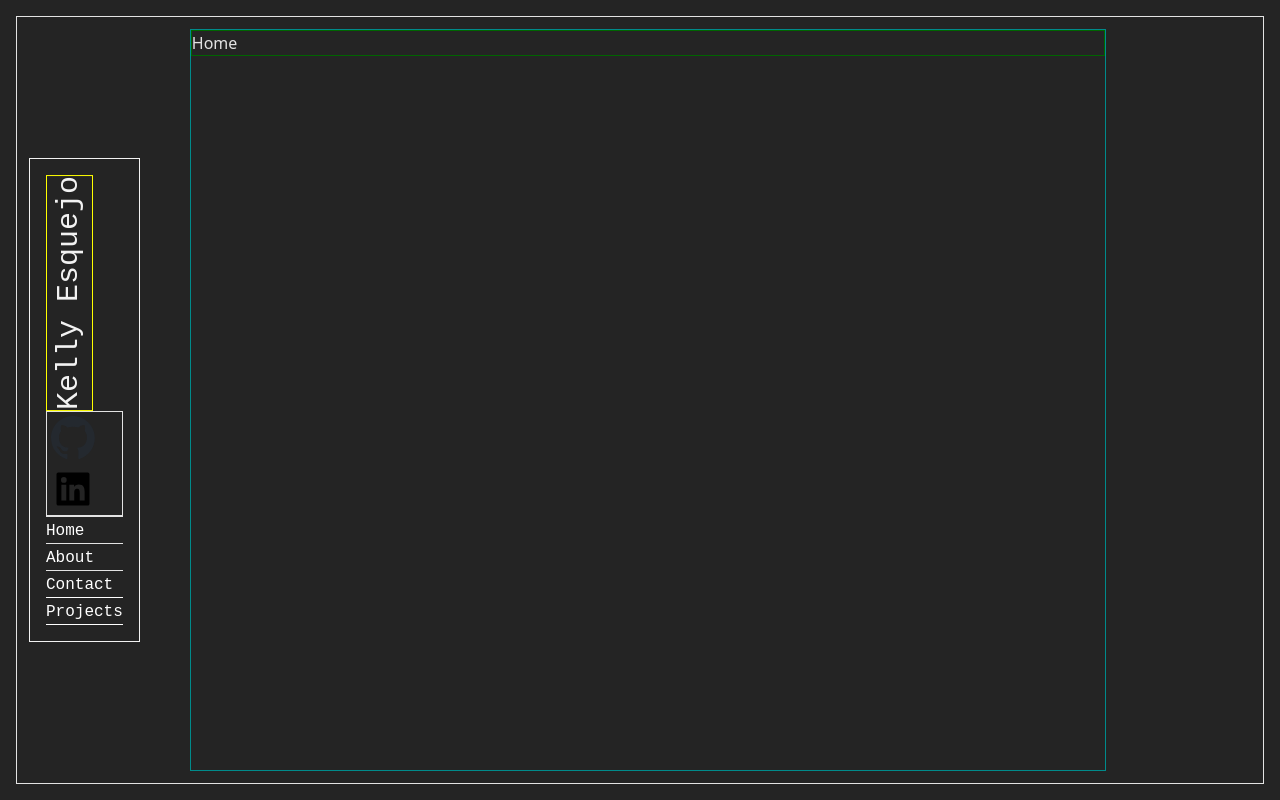
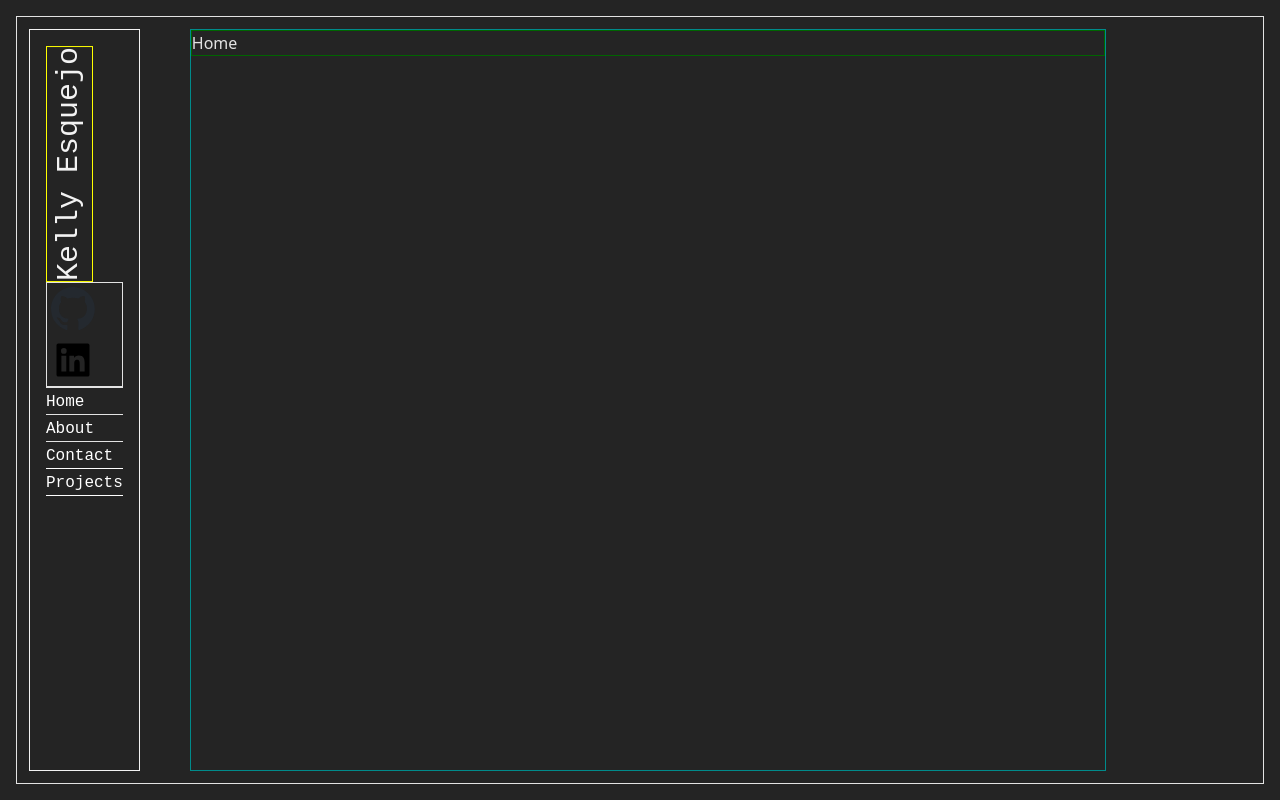
Before and after one commit to esquek1/Portfolio, a React (Vite) app: page / in a window 1280 px wide. Built offline with nearby package versions, Linux system fonts and the light colour scheme.

Commit message:
Fix height of side navigation

```diff
--- a/src/css/app.css
+++ b/src/css/app.css
@@ -6,10 +6,10 @@ body {
 }
 
 .app-container {
-    display: flex;
+    /* display: flex;
     justify-content: center;
     align-items: center;
-    position: relative;
+    position: relative; */
     width: calc(100dvw - 32px);
     height: calc(100dvh - 32px);
     margin: 16px; /* Maintain margin */
@@ -34,4 +34,5 @@ body {
 }
 
 .sidenav {
+    height: 100%;
 }
```
